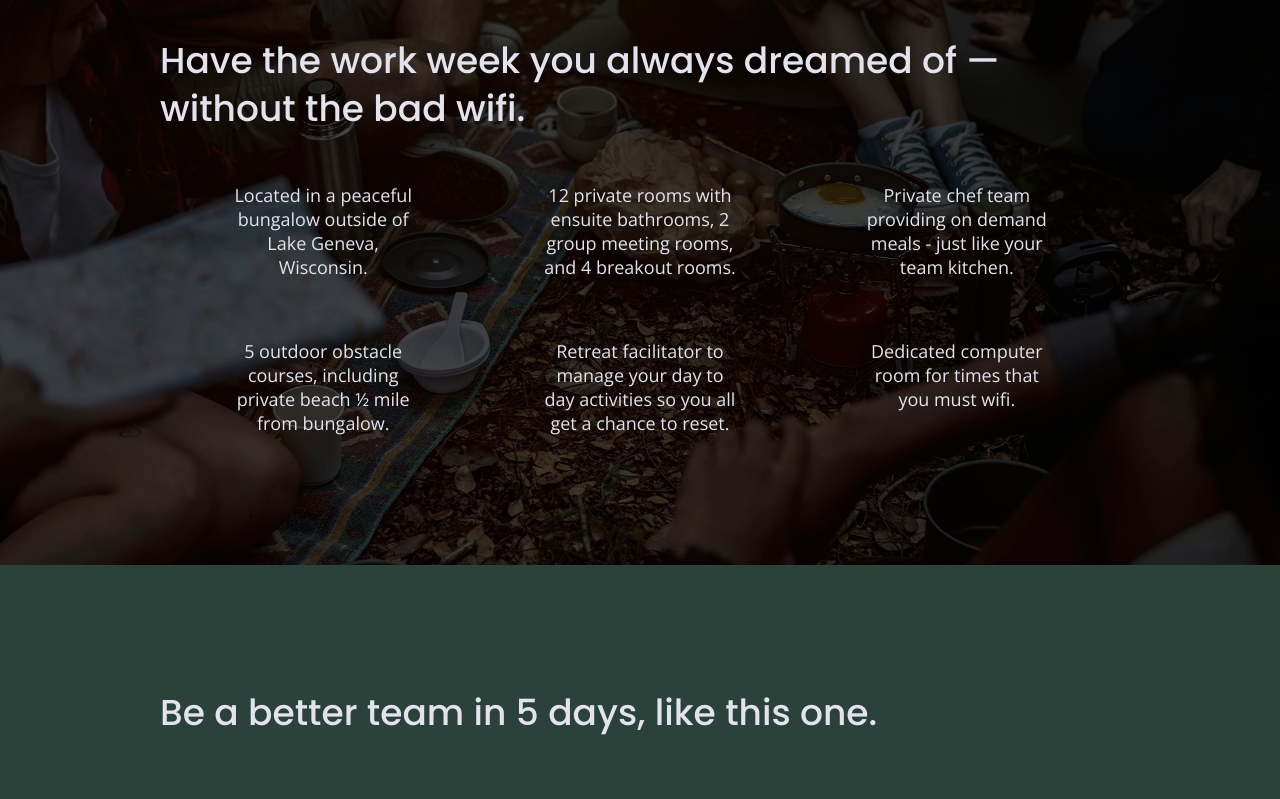
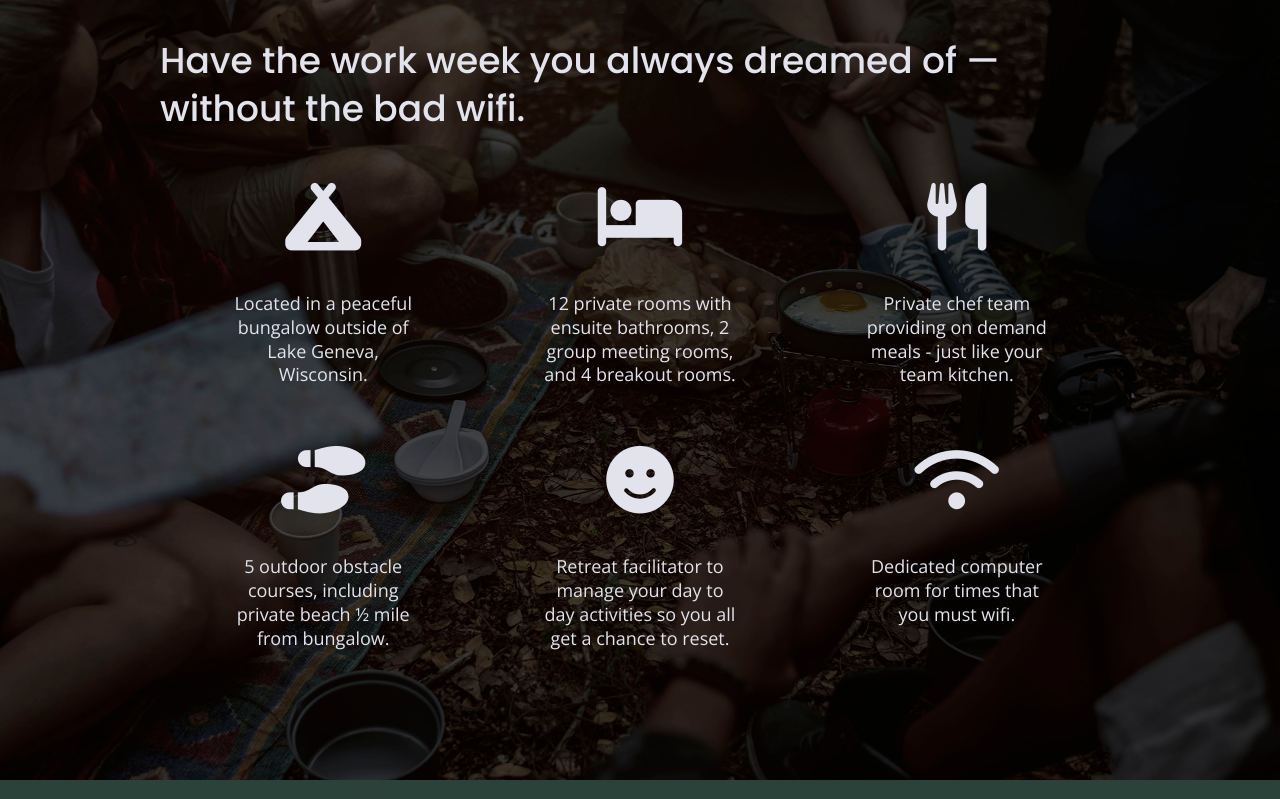
Before and after one commit to 1819367/unplugged, a website built with Parcel: page index.html in a window 1280 px wide. Shown: the part 1087-1886 px from the top of the page. Built offline with nearby package versions, Linux system fonts and the light colour scheme.

Commit message:
Added feature icons with font awesome

```diff
--- a/css/main.css
+++ b/css/main.css
@@ -304,6 +304,11 @@ input[type=button] {
   justify-content: center;
   align-items: flex-start;
   flex-flow: row wrap;
+}
+
+.features i {
+  font-size: 3.75em;
+  margin-bottom: 40px;
 }
 
 .features p {
--- a/index.html
+++ b/index.html
@@ -21,6 +21,9 @@
   <link href="https://fonts.googleapis.com/css?family=Open+Sans:400,700|Poppins:500,700" rel="stylesheet">
   <link rel="stylesheet" href="css/normalize.css">
   <link rel="stylesheet" href="css/main.css">
+
+ <!-- Fontawesome Fonts -->
+  <script src="https://kit.fontawesome.com/e389a81158.js" crossorigin="anonymous"></script>
 
   <meta name="theme-color" content="#fafafa">
 </head>
@@ -77,36 +80,48 @@
         <h2>Have the work week you always dreamed of — without the bad wifi.</h2>
         <div class="features-items">
           <article>
-            <p class="fontawesome-icon"></p>
+            <p class="fontawesome-icon">
+              <i class="fas fa-campground"></i>
+            </p>
             <p class="features-item-description">Located in a peaceful bungalow outside of Lake Geneva, Wisconsin.
             </p>
           </article>
           <article>
-            <p class="fontawesome-icon"></p>
+            <p class="fontawesome-icon">
+              <i class="fas fa-bed"></i>
+            </p>
             <p class="features-item-description">12 private rooms with ensuite bathrooms, 2 group meeting rooms, and 4
               breakout rooms.
             </p>
           </article>
           <article>
-            <p class="fontawesome-icon"></p>
+            <p class="fontawesome-icon">
+              <i class="fas fa-utensils"></i>
+            </p>
             <p class="features-item-description">Private chef team providing on demand meals - just like your team
               kitchen.
             </p>
           </article>
           <article>
-            <p class="fontawesome-icon"></p>
+            <p class="fontawesome-icon">
+              <i class="fas fa-shoe-prints"></i>
+            </p>
             <p class="features-item-description">5 outdoor obstacle courses, including private beach ½ mile from
               bungalow.
             </p>
           </article>
           <article>
-            <p class="fontawesome-icon"></p>
+            <p class="fontawesome-icon">
+              <i class="fas fa-smile"></i>
+            </p>
             <p class="features-item-description">Retreat facilitator to manage your day to day activities so you all get
               a chance to reset.
             </p>
           </article>
           <article>
-            <p class="fontawesome-icon"></p>
+            <p class="fontawesome-icon">
+              <i class="fas fa-wifi"></i>
+            </p>
             <p class="features-item-description">Dedicated computer room for times that you must wifi.
             </p>
           </article>
```
Also changed, not shown: about/index.html (+3 -0 lines), faq/index.html (+3 -0 lines).
